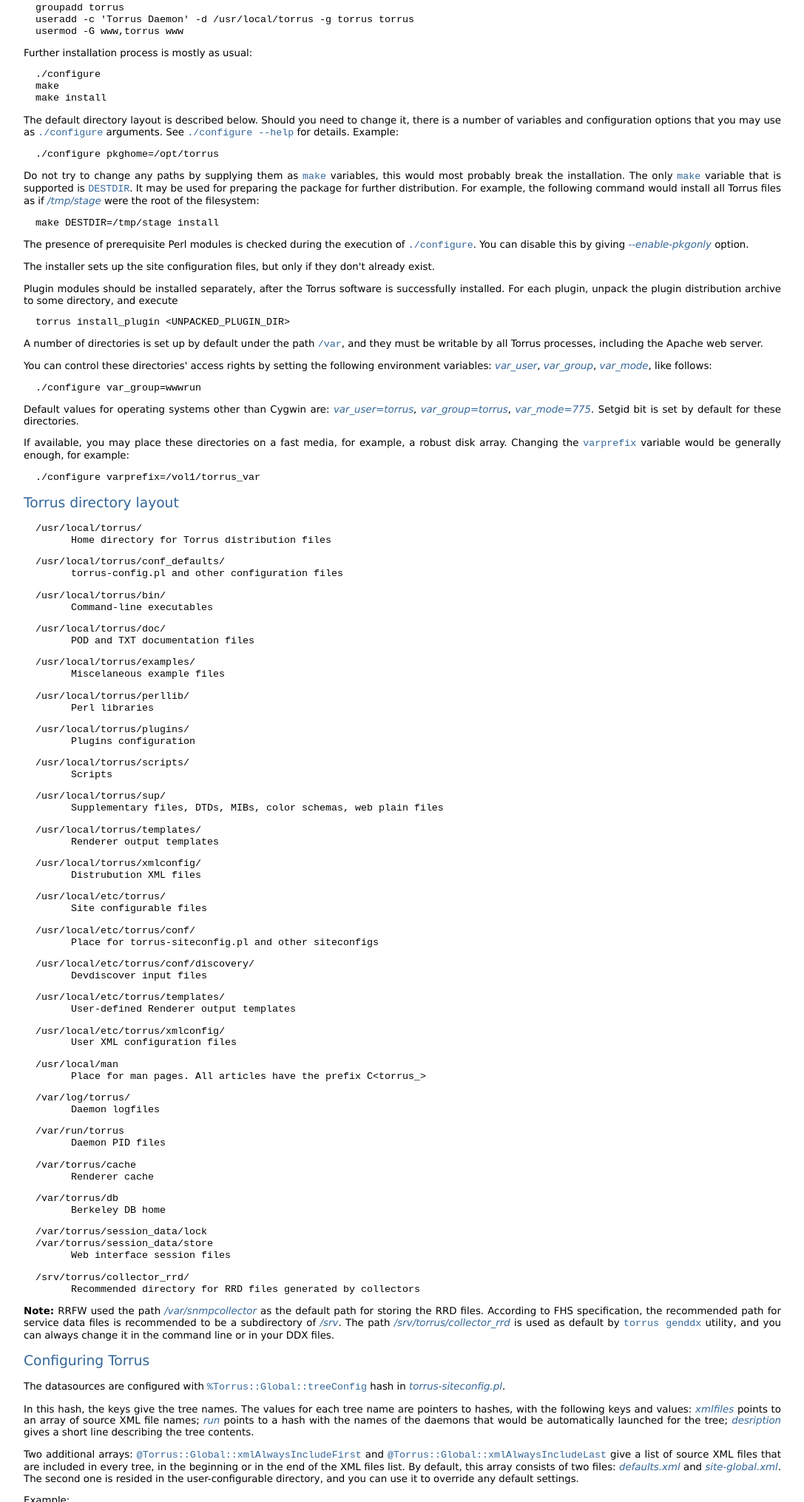
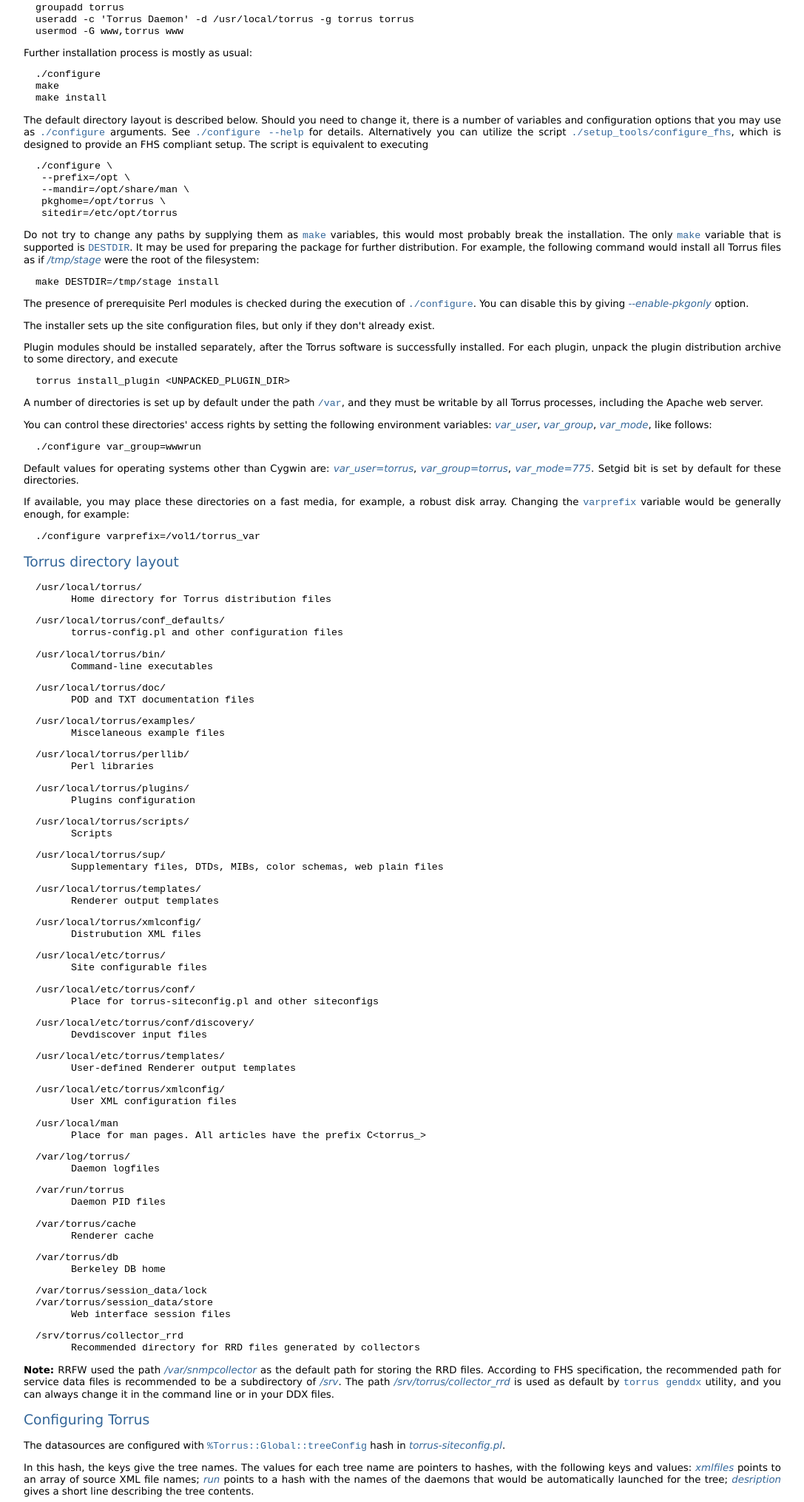
Before and after one commit to ssinyagin/torrus-newfeatures, a plain HTML site: page htdocs/install.pod.html in a window 1280 px wide. Shown: the part 2202-4233 px from the top of the page at 74% size, without its empty margins (96-1183 px from the left). Drawn offline with Linux system fonts and the light colour scheme.

Commit message:
docs updated

```diff
--- a/htdocs/install.pod.html
+++ b/htdocs/install.pod.html
@@ -214,9 +214,16 @@ according to your local administration policy):</p>
   make install</pre>
 <p>The default directory layout is described below. Should you need to change it,
 there is a number of variables and configuration options that you may use
-as <code>./configure</code> arguments. See <code>./configure --help</code> for details. Example:</p>
+as <code>./configure</code> arguments. See <code>./configure --help</code> for details.
+Alternatively you can utilize the script <code>./setup_tools/configure_fhs</code>,
+which is designed to provide an FHS compliant setup. The script is equivalent
+to executing</p>
 <pre>
-  ./configure pkghome=/opt/torrus</pre>
+  ./configure \
+   --prefix=/opt \
+   --mandir=/opt/share/man \
+   pkghome=/opt/torrus \
+   sitedir=/etc/opt/torrus</pre>
 <p>Do not try to change any paths by supplying them as <code>make</code> variables,
 this would most probably break the installation. The only <code>make</code> variable
 that is supported is <code>DESTDIR</code>. It may be used for preparing the package for
@@ -319,7 +326,7 @@ enough, for example:</p>
   /var/torrus/session_data/store
         Web interface session files</pre>
 <pre>
-  /srv/torrus/collector_rrd/
+  /srv/torrus/collector_rrd
         Recommended directory for RRD files generated by collectors</pre>
 <p><strong>Note:</strong> RRFW used the path <em>/var/snmpcollector</em> as the default path for
 storing the RRD files. According to FHS specification, the recommended
```
Also changed, not shown: htdocs/snmpdiscovery.pod.html (+6 -1 lines), htdocs/userguide.pod.html (+3 -3 lines), htdocs/xmlconfig.pod.html (+7 -3 lines), 3 other files.
